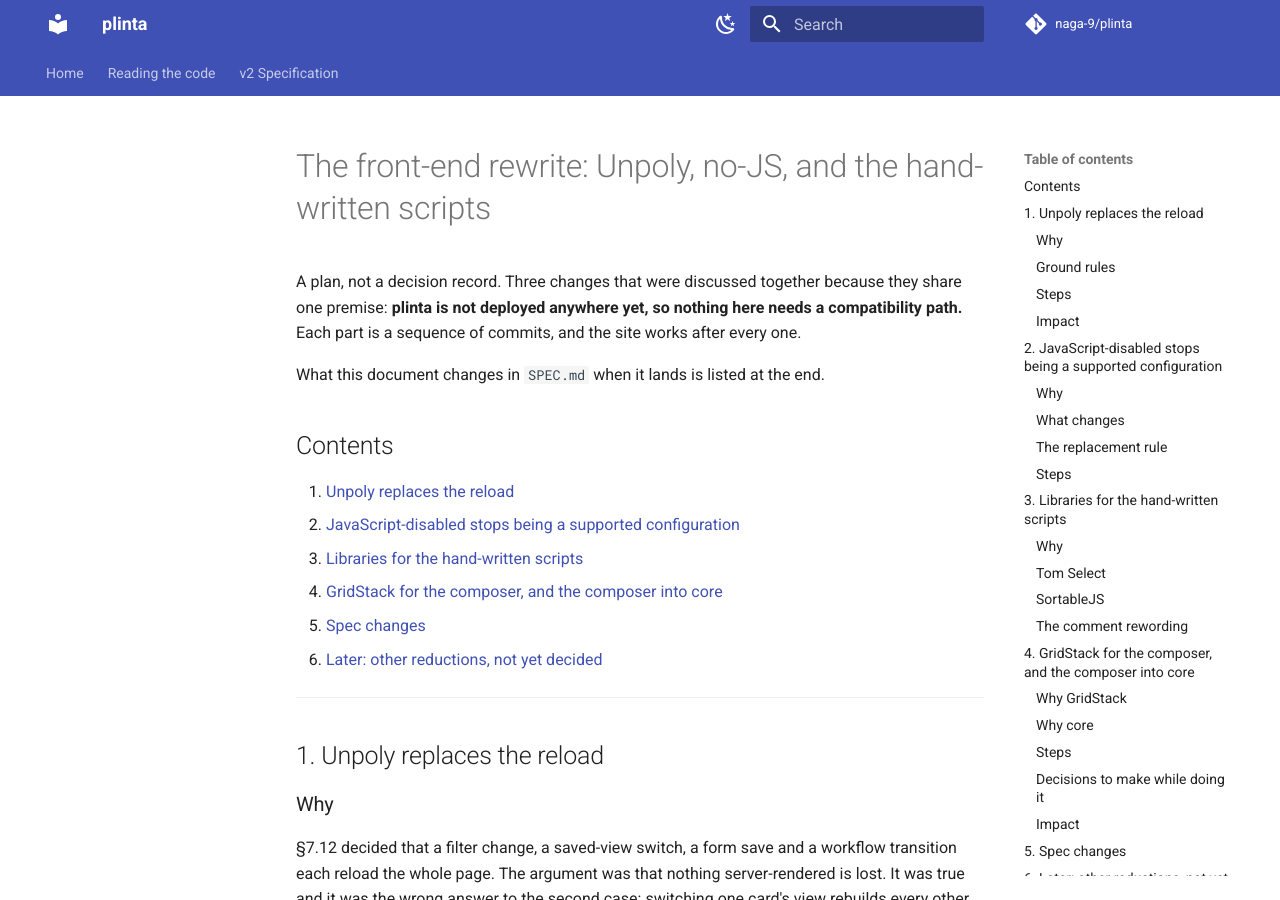
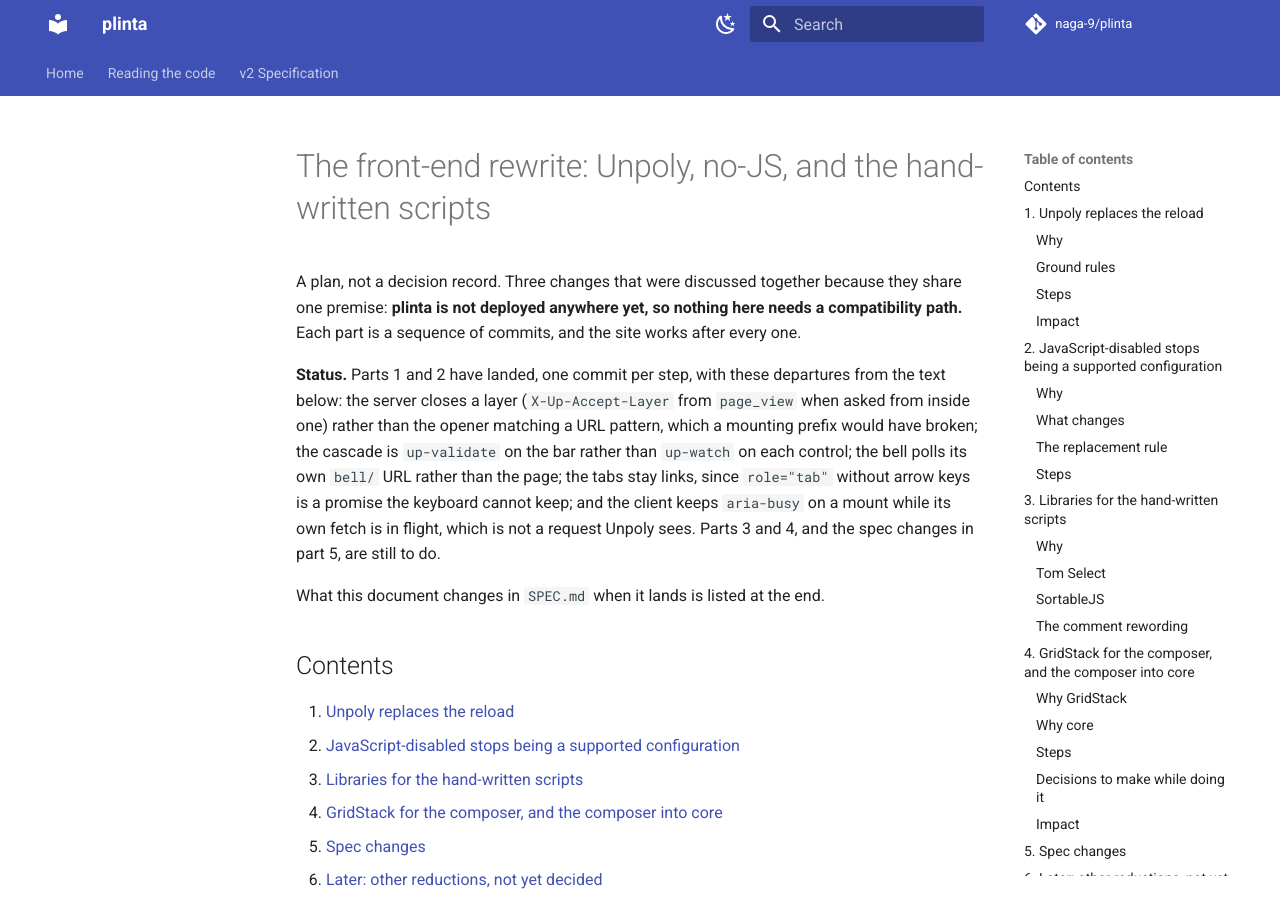
Before and after one commit to naga-9/plinta, an MkDocs documentation site: the page built from docs/design/front-end-rewrite.md, in a window 1280 px wide and 900 px high. Built offline with MkDocs 1.6.1 and Material for MkDocs 9.7.7, drawn with Linux system fonts in a browser that asks for light colours; comment, search, counter and statistics services are not loaded.

Commit message:
chore: the boundary test knows about Unpoly, and the plan says where it stands
Step 9 of the front-end rewrite. The scripts it lists are already gone,
each with the step that replaced it; what is left is the rule. A contrib
script may register a compiler and may draw a link or form carrying
`up-` attributes, and may not itself ask the server or render a
fragment — `fetch`, `up.request`, `up.render`, `up.navigate`,
`up.follow`, `up.submit` — for the same reason it may not `fetch`: what
a swap is belongs to the client and the markup. The plan records the
departures from its text and what is still to do.

Co-Authored-By: Claude Opus 5 (1M context) <noreply@anthropic.com>

```diff
--- a/docs/design/front-end-rewrite.md
+++ b/docs/design/front-end-rewrite.md
@@ -4,6 +4,17 @@ A plan, not a decision record. Three changes that were discussed together
 because they share one premise: **plinta is not deployed anywhere yet, so
 nothing here needs a compatibility path.** Each part is a sequence of
 commits, and the site works after every one.
+
+**Status.** Parts 1 and 2 have landed, one commit per step, with these
+departures from the text below: the server closes a layer
+(`X-Up-Accept-Layer` from `page_view` when asked from inside one) rather
+than the opener matching a URL pattern, which a mounting prefix would have
+broken; the cascade is `up-validate` on the bar rather than `up-watch` on
+each control; the bell polls its own `bell/` URL rather than the page; the
+tabs stay links, since `role="tab"` without arrow keys is a promise the
+keyboard cannot keep; and the client keeps `aria-busy` on a mount while
+its own fetch is in flight, which is not a request Unpoly sees. Parts 3
+and 4, and the spec changes in part 5, are still to do.
 
 What this document changes in `SPEC.md` when it lands is listed at the end.
 
--- a/plinta/shell/templates/plinta/pages/page.html
+++ b/plinta/shell/templates/plinta/pages/page.html
@@ -37,8 +37,7 @@
                         </form>
                     {% endif %}
                     {% comment %} Whatever an app contributes to this page's
-                       header. Core draws them and names no package, which is
-                       what lets the layout composer be contrib (§12.4).
+                       header. Core draws them and names no package.
                        {% endcomment %}
                     {% for action in page_actions %}{% include action.template %}{% endfor %}
                 {% endblock %}
```
Also changed, not shown: 1 other file.
